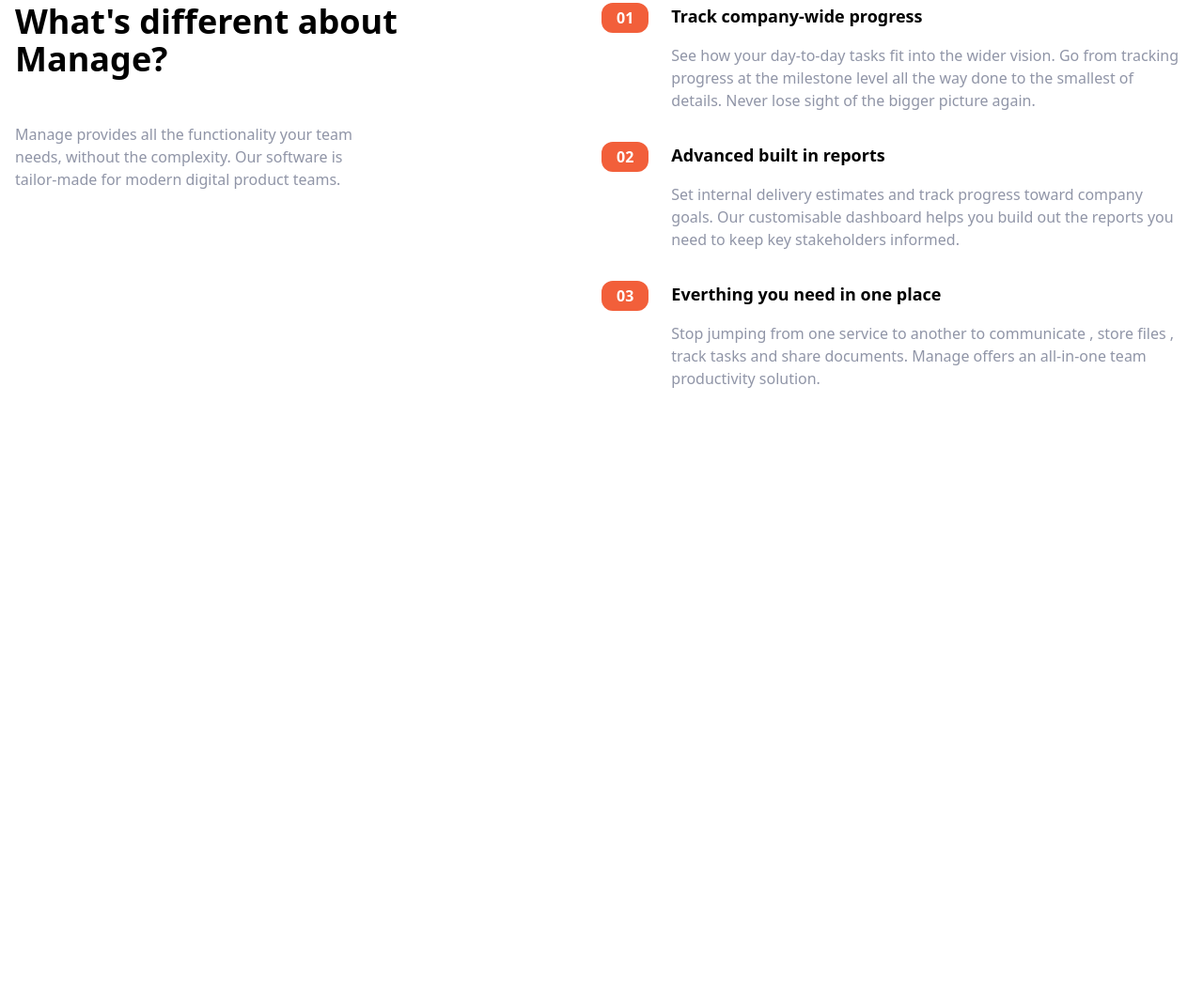
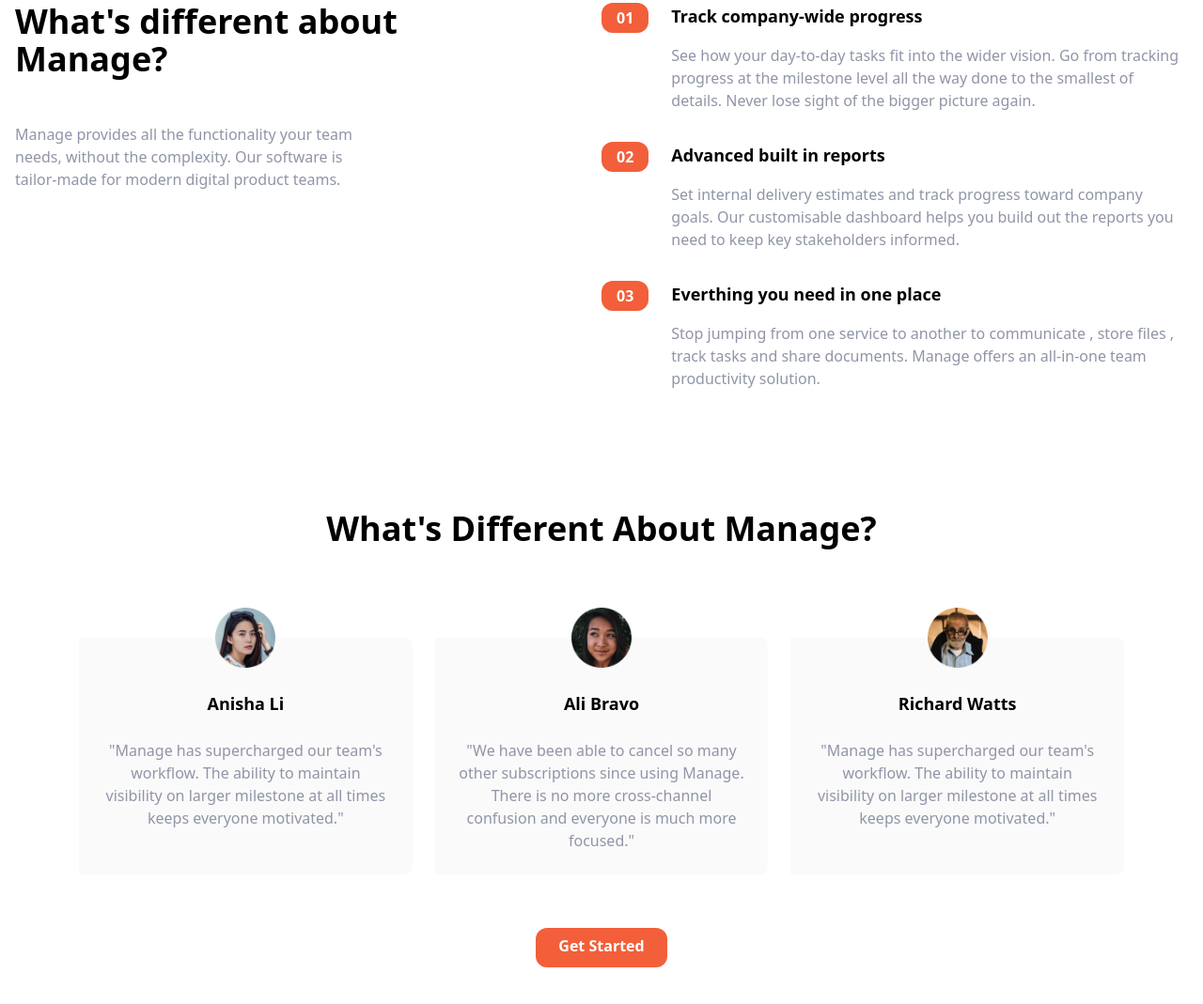
Before and after one commit to AdithyaDeSilva/manage-landing-page, a plain HTML site: page index.html in a window 1280 px wide. Shown: the part 694-1763 px from the top of the page at 94% size. Before the commit the page ends 1109 px from the top, so only its background shows below. Drawn offline with Linux system fonts and the light colour scheme.

Commit message:
Testimonials

```diff
--- a/index.html
+++ b/index.html
@@ -151,5 +151,54 @@
 				</div>
 			</div>
 		</section>
+		<!-- Testimonials -->
+		<section id="testimonials">
+			<div class="max-w-6xl px-5 mx-auto mt-32 text-center">
+				<h2 class="text-4xl font-bold text-center">What's Different About Manage?</h2>
+				<div class="flex flex-col mt-24 md:flex-row md:space-x-6">
+					<!-- Testimonial 01 -->
+					<div
+						class="flex flex-col items-center p-6 space-y-6 rounded-r-lg bg-veryLightGray md:w-1/3"
+					>
+						<img class="w-16 -mt-14" src="img/avatar-anisha.png" alt="" />
+						<h5 class="text-lg font-bold">Anisha Li</h5>
+						<p class="text-md text-darkGrayishBlue">
+							"Manage has supercharged our team's workflow. The ability to maintain
+							visibility on larger milestone at all times keeps everyone motivated."
+						</p>
+					</div>
+					<!-- Testimonial 02 -->
+					<div
+						class="hidden flex-col items-center p-6 space-y-6 rounded-r-lg bg-veryLightGray md:flex md:w-1/3"
+					>
+						<img class="w-16 -mt-14" src="img/avatar-ali.png" alt="" />
+						<h5 class="text-lg font-bold">Ali Bravo</h5>
+						<p class="text-md text-darkGrayishBlue">
+							"We have been able to cancel so many other subscriptions since using
+							Manage. There is no more cross-channel confusion and everyone is much
+							more focused."
+						</p>
+					</div>
+					<!-- Testimonial 03 -->
+					<div
+						class="hidden flex-col items-center p-6 space-y-6 rounded-r-lg bg-veryLightGray md:flex md:w-1/3"
+					>
+						<img class="w-16 -mt-14" src="img/avatar-richard.png" alt="" />
+						<h5 class="text-lg font-bold">Richard Watts</h5>
+						<p class="text-md text-darkGrayishBlue">
+							"Manage has supercharged our team's workflow. The ability to maintain
+							visibility on larger milestone at all times keeps everyone motivated."
+						</p>
+					</div>
+				</div>
+				<div class="my-16">
+					<a
+						href="#"
+						class="p-3 px-6 pt-2 bg-brightRed text-white font-bold rounded-xl items-baseline align-baseline hover:bg-brightRedLight"
+						>Get Started</a
+					>
+				</div>
+			</div>
+		</section>
 	</body>
 </html>
```
Also changed, not shown: css/main.css.
